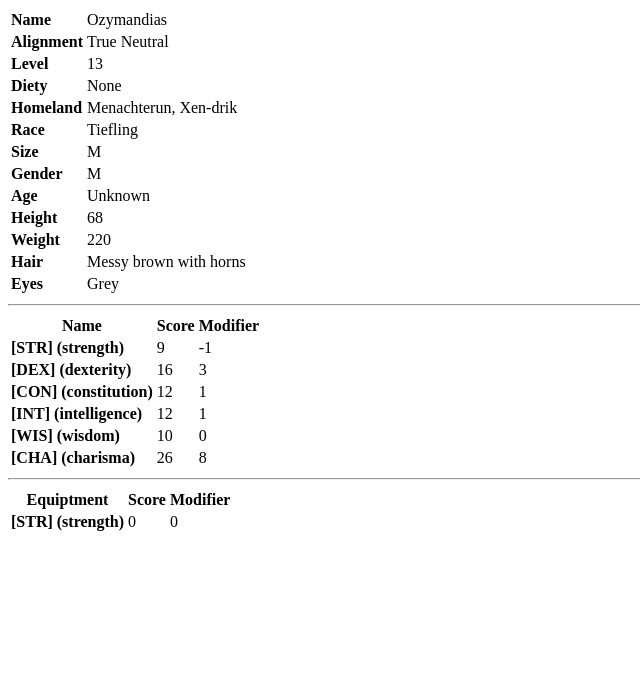
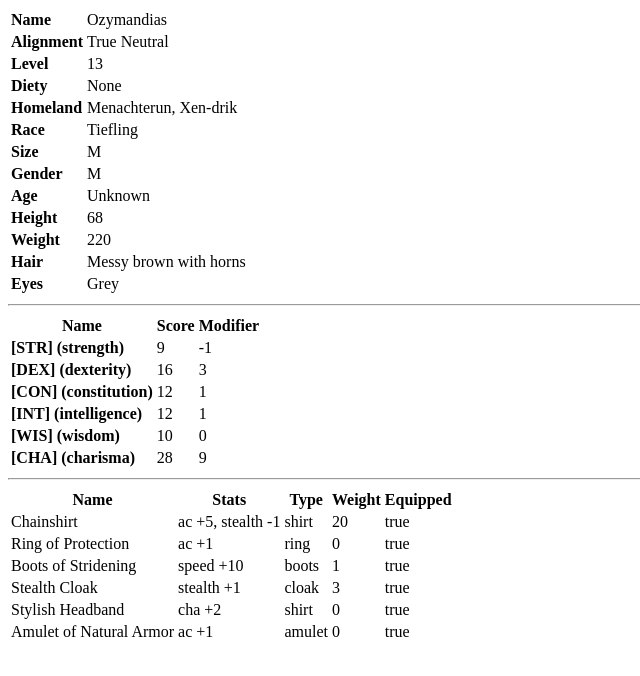
Before and after one commit to ReverieWisp/Ozy, an Electron app: page main/index.html in a window 800 px wide. Shown: the whole page, without its empty margins (0-640 px from the left). Drawn offline with Linux system fonts and the light colour scheme.

Commit message:
+ Added build and start scripts, added equipment calculations

```diff
--- a/main/index.html
+++ b/main/index.html
@@ -97,18 +97,7 @@
 		</tr>
 	</table>
 	<hr/>
-	<table>
-		<tr>
-			<th>Equiptment</th>
-			<th>Score</th>
-			<th>Modifier</th>
-		</tr>
-		<tr>
-			<td><strong>[STR] (strength)</strong></td>
-			<td><span id="str">0</span></td>
-			<td><span id="str-mod">0</span></td>
-		</tr>
-	</table>
+	<span id="table-equipment"></span>
 </body>
 
 <script type="text/javascript">
@@ -212,6 +201,34 @@
 		getId('cha').innerHTML = p.cha;
 	}
 
+	function showEquipment() {
+		let built = "";
+		built += '<table>';
+		built += `
+			<tr>
+				<th>Name</th>
+				<th>Stats</th>
+				<th>Type</th>
+				<th>Weight</th>
+				<th>Equipped</th>
+			</tr>`;
+
+		for(let i = 0; i < p.equipment.length; i++) {
+			let item = p.equipment[i];
+
+			built += `
+				<tr>
+					<td>${item.name}</td>
+					<td>${item.stats.split(' ').join(', ').split('_').join(' ')}</td>
+					<td>${item.type}</td>
+					<td>${item.weight}</td>
+					<td>${item.equipped}</td>
+				</tr>`;
+		}
+		built += '</table>';
+		getId('table-equipment').innerHTML = built;
+	}
+
 	function calculateAbilityModifiers() {
 		function calc_am(a) {
 			return Math.floor((a - 10) / 2);
@@ -227,15 +244,17 @@
 
 	// Split on spaces and then on underscores. Note that stats are in the format (stat1_+2 stat2_-50)
 	function calculateEquipmentModifiers() {
+
 		for (let i = 0; i < p.equipment.length; i++) {
   			let item = p.equipment[i];
-  			let stats = item.stats.split(' ')
+  			let stats = item.stats.split(' ');
 
-  			for(let j = 0; j < stats.lenght; j++) {
-  				let split = stats.split('_');
+  			for(let j = 0; j < stats.length; j++) {
+  				let split = stats[j].split('_');
   				let stat = split[0];
-  				let change = split[1];
+  				let change = parseInt(split[1]);
 
+  				p[stat] = p[stat] + change;
   			}
 		}
 	}
@@ -246,11 +265,12 @@
 		readWeapons();
 		readEquipment();
 
+		calculateEquipmentModifiers();
+		calculateAbilityModifiers();
+
 		showGeneral();
 		showAbilities();
-
-		calculateAbilityModifiers();
-		calculateEquipmentModifiers();
+		showEquipment();
 	}
 
 	refreshAll();
```
Also changed, not shown: package.json (+15 -9 lines), 3 other files.
